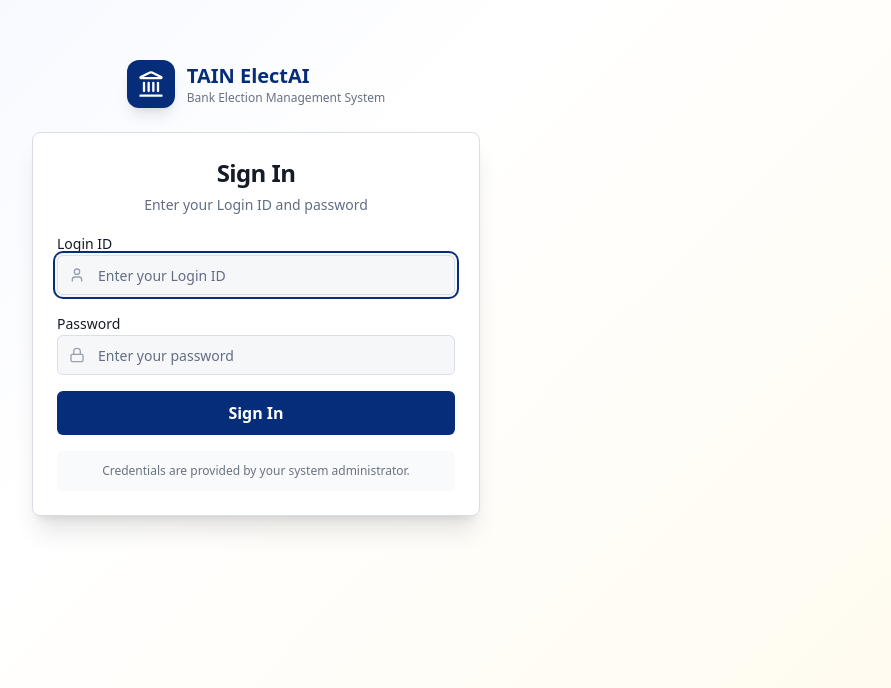
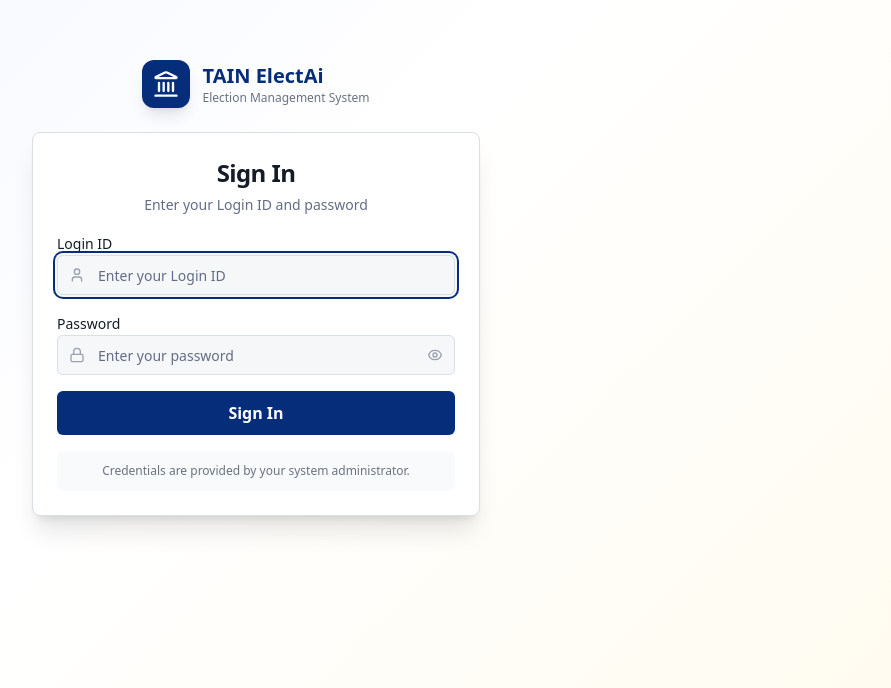
Before and after one commit to mbankcloud/MBEMS-WEB, a Next.js app: page /login in a window 1280 px wide. Shown: the part 112-800 px from the top of the page, without its empty margins (384-1275 px from the left). Built offline with nearby package versions, Linux system fonts and the light colour scheme.

Commit message:
login eyetoggle Update page.tsx

```diff
--- a/app/login/page.tsx
+++ b/app/login/page.tsx
@@ -3,7 +3,6 @@
 
 import { useState } from "react"
 import { createClient } from "@/lib/supabase/client"
-import { Button } from "@/components/ui/button"
 import { Input } from "@/components/ui/input"
 import { Label } from "@/components/ui/label"
 import { Card, CardContent, CardDescription, CardHeader, CardTitle } from "@/components/ui/card"
@@ -14,6 +13,7 @@ export default function LoginPage() {
   const [password, setPassword] = useState("")
   const [loading, setLoading] = useState(false)
   const [error, setError] = useState("")
+  const [showPassword, setShowPassword] = useState(false)
 
   async function handleLogin(e) {
     e.preventDefault()
@@ -27,71 +27,157 @@ export default function LoginPage() {
         .select("email, is_active, role")
         .eq("login_id", cleanId)
         .single()
-      if (profileError || !profile) { setError("Invalid Login ID or password."); setLoading(false); return }
-      if (!profile.is_active) { setError("Your account has been disabled. Contact your administrator."); setLoading(false); return }
-      const { data: authData, error: authError } = await supabase.auth.signInWithPassword({ email: profile.email, password })
-      if (authError || !authData?.session) { setError("Invalid Login ID or password."); setLoading(false); return }
-      // Route based on role
+      if (profileError || !profile) {
+        setError("Invalid Login ID or password.")
+        setLoading(false)
+        return
+      }
+      if (!profile.is_active) {
+        setError("Your account has been disabled. Contact your administrator.")
+        setLoading(false)
+        return
+      }
+      const { data: authData, error: authError } = await supabase.auth.signInWithPassword({
+        email: profile.email,
+        password,
+      })
+      if (authError || !authData?.session) {
+        setError("Invalid Login ID or password.")
+        setLoading(false)
+        return
+      }
       if (profile.role === "ROOT_ADMIN") window.location.href = "/root"
       else if (profile.role === "SUPER_ADMIN") window.location.href = "/admin"
       else if (profile.role === "DIRECTOR") window.location.href = "/director"
       else if (profile.role === "AGENT") window.location.href = "/agent"
       else window.location.href = "/admin"
-    } catch { setError("An unexpected error occurred."); setLoading(false) }
+    } catch {
+      setError("An unexpected error occurred.")
+      setLoading(false)
+    }
   }
 
   return (
-    <div className="min-h-screen flex items-center justify-center p-4" style={{ background: "linear-gradient(135deg, #f0f4ff 0%, #ffffff 50%, #fffbf0 100%)" }}>
+    <div
+      className="min-h-screen flex items-center justify-center p-4"
+      style={{ background: "linear-gradient(135deg, #f0f4ff 0%, #ffffff 50%, #fffbf0 100%)" }}
+    >
       <div className="w-full max-w-md space-y-6">
+        {/* Logo */}
         <div className="text-center">
           <div className="flex items-center justify-center gap-3 mb-2">
-            <div className="w-12 h-12 rounded-xl flex items-center justify-center shadow-lg" style={{ backgroundColor: "hsl(220, 90%, 25%)" }}>
+            <div
+              className="w-12 h-12 rounded-xl flex items-center justify-center shadow-lg"
+              style={{ backgroundColor: "hsl(220, 90%, 25%)" }}
+            >
               <Landmark className="h-7 w-7 text-white" />
             </div>
             <div className="text-left">
-              <div className="text-xl font-bold" style={{ color: "hsl(220, 90%, 25%)" }}>TAIN ElectAI</div>
-              <div className="text-xs text-gray-500">Bank Election Management System</div>
+              <div className="text-xl font-bold" style={{ color: "hsl(220, 90%, 25%)" }}>
+                TAIN ElectAi
+              </div>
+              <div className="text-xs text-gray-500">Election Management System</div>
             </div>
           </div>
         </div>
+
+        {/* Card */}
         <Card className="shadow-xl border border-gray-200 bg-white">
           <CardHeader className="pb-4">
             <CardTitle className="text-2xl font-bold text-center">Sign In</CardTitle>
-            <CardDescription className="text-center">Enter your Login ID and password</CardDescription>
+            <CardDescription className="text-center">
+              Enter your Login ID and password
+            </CardDescription>
           </CardHeader>
           <CardContent>
             <form onSubmit={handleLogin} className="space-y-4">
+
+              {/* Login ID */}
               <div className="space-y-2">
                 <Label htmlFor="loginId">Login ID</Label>
                 <div className="relative">
                   <User className="absolute left-3 top-1/2 -translate-y-1/2 h-4 w-4 text-gray-400" />
-                  <Input id="loginId" type="text" placeholder="Enter your Login ID"
-                    value={loginId} onChange={e => setLoginId(e.target.value.toUpperCase())}
-                    className="pl-10" required disabled={loading} autoFocus />
+                  <Input
+                    id="loginId"
+                    type="text"
+                    placeholder="Enter your Login ID"
+                    value={loginId}
+                    onChange={e => setLoginId(e.target.value.toUpperCase())}
+                    className="pl-10"
+                    required
+                    disabled={loading}
+                    autoFocus
+                  />
                 </div>
               </div>
+
+              {/* Password with eye toggle */}
               <div className="space-y-2">
                 <Label htmlFor="password">Password</Label>
                 <div className="relative">
                   <Lock className="absolute left-3 top-1/2 -translate-y-1/2 h-4 w-4 text-gray-400" />
-                  <Input id="password" type="password" placeholder="Enter your password"
-                    value={password} onChange={e => setPassword(e.target.value)}
-                    className="pl-10" required disabled={loading} />
+                  <Input
+                    id="password"
+                    type={showPassword ? "text" : "password"}
+                    placeholder="Enter your password"
+                    value={password}
+                    onChange={e => setPassword(e.target.value)}
+                    className="pl-10 pr-10"
+                    required
+                    disabled={loading}
+                  />
+                  <button
+                    type="button"
+                    onClick={() => setShowPassword(!showPassword)}
+                    className="absolute right-3 top-1/2 -translate-y-1/2 text-gray-400 hover:text-gray-600 transition-colors"
+                    tabIndex={-1}
+                  >
+                    {showPassword ? (
+                      /* Eye Off */
+                      <svg xmlns="http://www.w3.org/2000/svg" className="h-4 w-4" fill="none" viewBox="0 0 24 24" stroke="currentColor">
+                        <path strokeLinecap="round" strokeLinejoin="round" strokeWidth={2}
+                          d="M13.875 18.825A10.05 10.05 0 0112 19c-4.478 0-8.268-2.943-9.543-7a9.97 9.97 0 011.563-3.029m5.858.908a3 3 0 114.243 4.243M9.878 9.878l4.242 4.242M9.88 9.88l-3.29-3.29m7.532 7.532l3.29 3.29M3 3l3.59 3.59m0 0A9.953 9.953 0 0112 5c4.478 0 8.268 2.943 9.543 7a10.025 10.025 0 01-4.132 4.411m0 0L21 21" />
+                      </svg>
+                    ) : (
+                      /* Eye On */
+                      <svg xmlns="http://www.w3.org/2000/svg" className="h-4 w-4" fill="none" viewBox="0 0 24 24" stroke="currentColor">
+                        <path strokeLinecap="round" strokeLinejoin="round" strokeWidth={2}
+                          d="M15 12a3 3 0 11-6 0 3 3 0 016 0z" />
+                        <path strokeLinecap="round" strokeLinejoin="round" strokeWidth={2}
+                          d="M2.458 12C3.732 7.943 7.523 5 12 5c4.478 0 8.268 2.943 9.542 7-1.274 4.057-5.064 7-9.542 7-4.477 0-8.268-2.943-9.542-7z" />
+                      </svg>
+                    )}
+                  </button>
                 </div>
               </div>
+
+              {/* Error */}
               {error && (
                 <div className="flex items-center gap-2 text-red-600 text-sm p-3 bg-red-50 rounded-md border border-red-100">
-                  <AlertCircle className="h-4 w-4 shrink-0" /><span>{error}</span>
+                  <AlertCircle className="h-4 w-4 shrink-0" />
+                  <span>{error}</span>
                 </div>
               )}
-              <button type="submit" disabled={loading}
+
+              {/* Submit */}
+              <button
+                type="submit"
+                disabled={loading}
                 className="w-full h-11 text-base font-semibold text-white rounded-md transition-colors"
-                style={{ backgroundColor: loading ? "#94a3b8" : "hsl(220, 90%, 25%)", cursor: loading ? "not-allowed" : "pointer" }}>
+                style={{
+                  backgroundColor: loading ? "#94a3b8" : "hsl(220, 90%, 25%)",
+                  cursor: loading ? "not-allowed" : "pointer",
+                }}
+              >
                 {loading ? "Signing In..." : "Sign In"}
               </button>
             </form>
+
+            {/* Footer note */}
             <div className="mt-4 p-3 bg-gray-50 rounded-md">
-              <p className="text-xs text-gray-500 text-center">Credentials are provided by your system administrator.</p>
+              <p className="text-xs text-gray-500 text-center">
+                Credentials are provided by your system administrator.
+              </p>
             </div>
           </CardContent>
         </Card>
```
